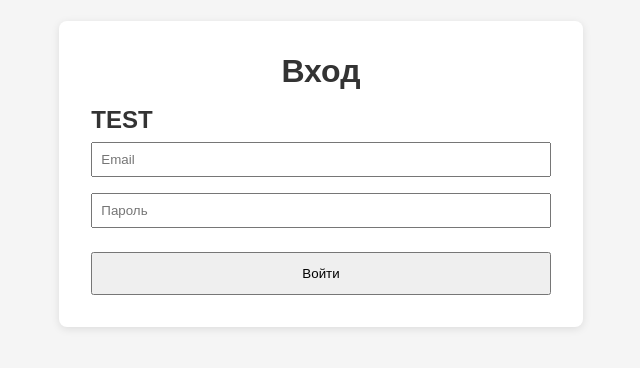
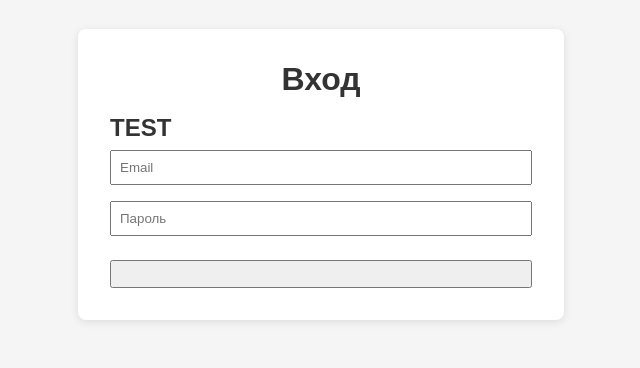
Before and after one commit to eKhafizov/family-board-frontend, a React (Create React App) app: page /login in a window 1280 px wide. Shown: the part 226-594 px from the top of the page, without its empty margins (319-959 px from the left). Built offline with nearby package versions, Linux system fonts and the light colour scheme.

Commit message:
my login

```diff
--- a/src/pages/Login/Login.jsx
+++ b/src/pages/Login/Login.jsx
@@ -1,38 +1,64 @@
 import { useState } from 'react';
-import { useLoginMutation, useGetMeQuery } from '../../store/api';
-import { useNavigate } from 'react-router-dom';
+import { useFetchLoginMutation } from '../../store/api';
+// import { useNavigate } from 'react-router-dom';
 import styles from './Login.module.css';
 
 export default function Login() {
   const [email, setEmail]       = useState('');
   const [password, setPassword] = useState('');
-  const navigate                = useNavigate();
+  // const navigate                = useNavigate();
 
-  const [login, { isLoading: isLogging, error: loginError }] = useLoginMutation();
+  const [login] = useFetchLoginMutation();
   // просто получаем refetch, без unwrap()
-  const { refetch: fetchMe, isFetching: isFetchingMe } =
-    useGetMeQuery(undefined, { skip: true });
+  // const { refetch: fetchMe, isFetching: isFetchingMe } =
+  //   useGetMeQuery(undefined, { skip: true });
+
+
+//     {
+    //   "email": "user@example.com",
+    //   "id": 3,
+    //   "role": "parent",
+    //   "family_id": null,
+    //   "created_at": "2025-05-13T19:56:36.299307"
+    // }
+//     {
+//     "detail": [
+//         {
+//             "type": "missing",
+//             "loc": [
+//                 "body",
+//                 "username"
+//             ],
+//             "msg": "Field required",
+//             "input": {
+//                 "password": "aw"
+//             }
+//         }
+//     ]
+// }
 
   const handle = async (e) => {
     e.preventDefault();
-    try {
-      // логинимся
-      const { access_token } = await login({ username: email, password }).unwrap();
-      localStorage.setItem('token', access_token);
+    console.log(`${email} ${password})}`)
+    login({ username: email, password: password})
+    // try {
+    //   // логинимся
+    //   const { access_token } = await login({ username: email, password }).unwrap();
+    //   localStorage.setItem('token', access_token);
 
-      // делаем простой refetch() — он возвращает промис, который резолвится в { data, error }
-      const result = await fetchMe();
-      if (result.error || !result.data) {
-        throw new Error('Не удалось получить профиль');
-      }
-      const me = result.data;
+    //   // делаем простой refetch() — он возвращает промис, который резолвится в { data, error }
+    //   const result = await fetchMe();
+    //   if (result.error || !result.data) {
+    //     throw new Error('Не удалось получить профиль');
+    //   }
+    //   const me = result.data;
 
-      localStorage.setItem('familyId', String(me.family_id));
-      localStorage.setItem('role', me.role);
-      navigate(me.role === 'parent' ? '/parent' : '/child');
-    } catch (err) {
-      alert('Не удалось войти: ' + (err.data?.detail || err.message));
-    }
+    //   localStorage.setItem('familyId', String(me.family_id));
+    //   localStorage.setItem('role', me.role);
+    //   navigate(me.role === 'parent' ? '/parent' : '/child');
+    // } catch (err) {
+    //   alert('Не удалось войти: ' + (err.data?.detail || err.message));
+    // }
   };
 
   return (
@@ -59,11 +85,15 @@ export default function Login() {
             required
           />
 
-          <button className={styles.button} type="submit" disabled={isLogging || isFetchingMe}>
-            {isLogging || isFetchingMe ? 'Загрузка…' : 'Войти'}
+          <button
+            className={styles.button}
+            type="submit"
+            // disabled={isLogging || isFetchingMe}
+          >
+            {/* {isLogging || isFetchingMe ? 'Загрузка…' : 'Войти'} */}
           </button>
 
-          {loginError && <p className={styles.error}>Ошибка: {loginError.data?.detail || loginError.error}</p>}
+          {/* {loginError && <p className={styles.error}>Ошибка: {loginError.data?.detail || loginError.error}</p>} */}
         </form>
       </div>
   );
--- a/src/store/api.js
+++ b/src/store/api.js
@@ -18,9 +18,21 @@ export const api = createApi({
       query: ({ email, password }) => ({
         url: '/token',
         method: 'POST',
-        body: { username: email, password },
+        body: { username: email, password : password },
       }),
     }),
+    fetchLogin: builder.mutation({
+    			query: ({username, password} ) => ({
+      				url: '/token',
+       				method: 'POST',
+       				body: {username, password}
+    			}),
+     			async onQueryStarted({username, password}, {dispatch, queryFulfilled}) {
+       				const {data: {token}} = await queryFulfilled;
+              localStorage.setItem('token', token);
+     			},
+     			invalidatesTags: ['FAVORITES'],
+   		}),
     register: builder.mutation({
       query: ( {email, password, full_name }) => ({
         url: '/register',
@@ -53,6 +65,7 @@ export const api = createApi({
 export const {
   useTopUpMutation,
   useLoginMutation,
+  useFetchLoginMutation,
   useRegisterMutation,
   useGetMeQuery,
   useGetTasksQuery,
```
